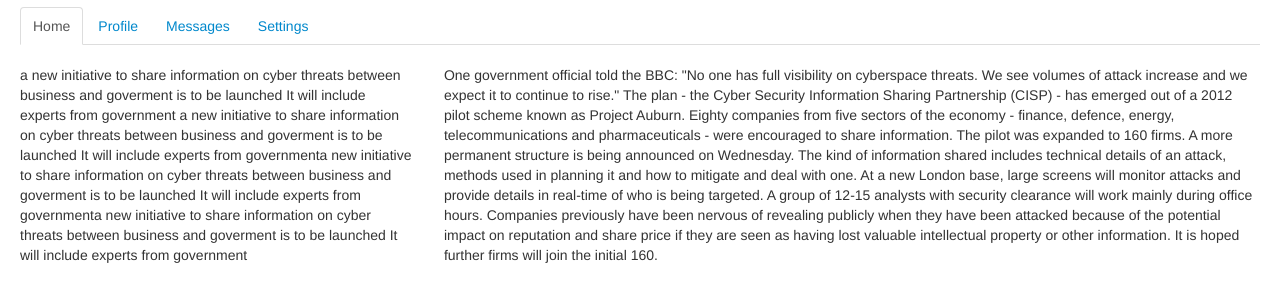
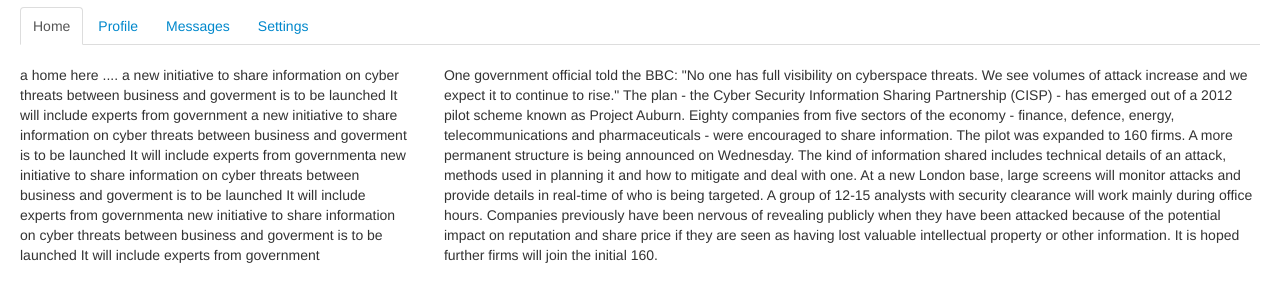
Before and after one commit to olomunyak/bstrap, a plain HTML site: page about.html in a window 1280 px wide. Shown: the part 113-414 px from the top of the page. Drawn offline with nearby package versions, Linux system fonts and the light colour scheme.

Commit message:
Update about.html

```diff
--- a/about.html
+++ b/about.html
@@ -107,7 +107,7 @@
 			<div class="tab-pane active" id="home">
 				<div class="row-fluid">
 					<div class="span4">
-						a new initiative to share information on cyber threats between business and goverment is to be launched
+						a home here .... a new initiative to share information on cyber threats between business and goverment is to be launched
 						It will include experts from government a new initiative to share information on cyber threats between business and goverment is to be launched
 						It will include experts from governmenta new initiative to share information on cyber threats between business and goverment is to be launched
 						It will include experts from governmenta new initiative to share information on cyber threats between business and goverment is to be launched
```
